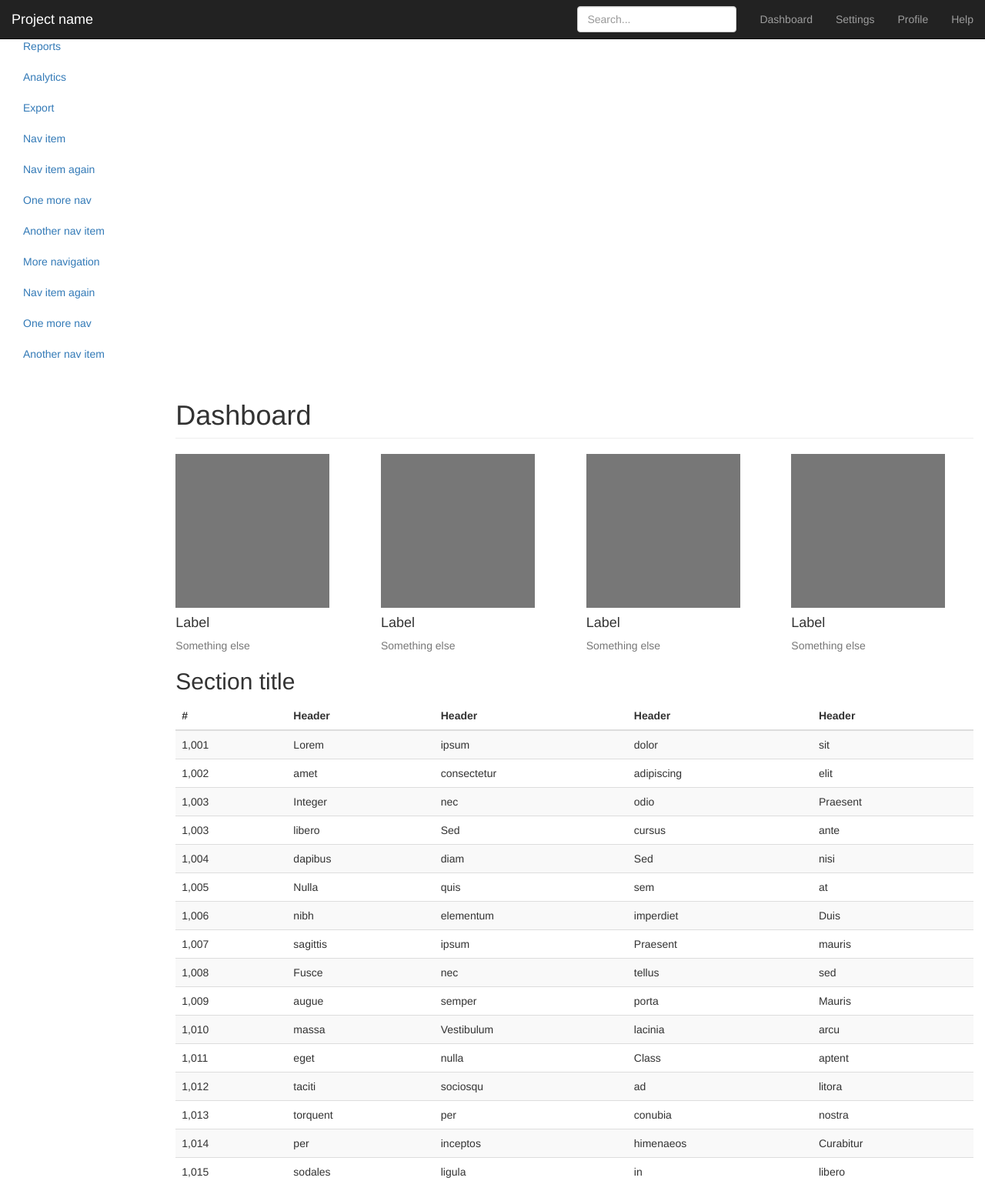
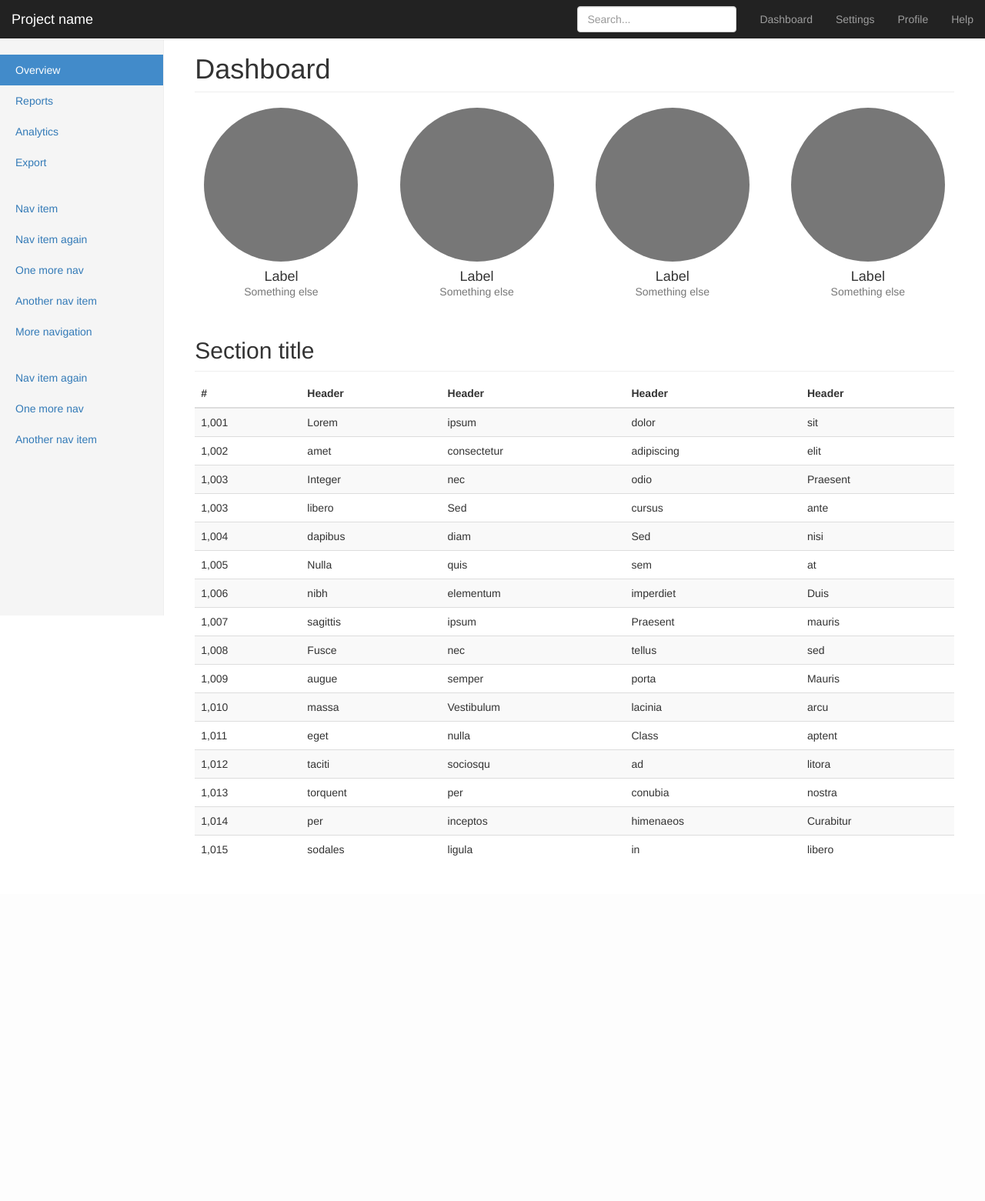
Before and after one commit to 122498205/testplatform, a Django app: page /manage/ in a window 1280 px wide. Shown: the whole page at 77% size. After the commit the page ends 1112 px from the top, so only its background shows below. Run offline with Django 3.2, Linux system fonts and the light colour scheme; a user stored in the database is signed in; some libraries are stand-ins or nearby versions.

Commit message:
管理页面

```diff
--- a/testplatfrom/personal/templates/manage.html
+++ b/testplatfrom/personal/templates/manage.html
@@ -1,8 +1,8 @@
 
 <!DOCTYPE html>
-{% load static %}
 <html lang="zh-CN">
   <head>
+    {% load static %}
     <meta charset="utf-8">
     <meta http-equiv="X-UA-Compatible" content="IE=edge">
     <meta name="viewport" content="width=device-width, initial-scale=1">
@@ -17,12 +17,20 @@
     <link href="{% static 'css/bootstrap.min.css' %}" rel="stylesheet">
 
     <!-- IE10 viewport hack for Surface/desktop Windows 8 bug -->
-    <!--<link href="../../assets/css/ie10-viewport-bug-workaround.css" rel="stylesheet">-->
+<!--    <link href="../../assets/css/ie10-viewport-bug-workaround.css" rel="stylesheet">-->
 
-    <!-- Custom styles for thi
-    s template -->
-    <link href="dashboard.css" rel="stylesheet">
+    <!-- Custom styles for this template -->
+    <link href="{% static 'css/dashboard.css' %}" rel="stylesheet">
 
+    <!-- Just for debugging purposes. Don't actually copy these 2 lines! -->
+    <!--[if lt IE 9]><<script src="../../assets/js/ie8-responsive-file-warning.js"></script>-->
+<!--    <script src="../../assets/js/ie-emulation-modes-warning.js"></script>-->
+
+    <!-- HTML5 shim and Respond.js for IE8 support of HTML5 elements and media queries -->
+    <!--[if lt IE 9]>
+    <script src="https://cdn.bootcss.com/html5shiv/3.7.3/html5shiv.min.js"></script>-->
+<!--      <script src="https://cdn.bootcss.com/respond.js/1.4.2/respond.min.js"></script>-->
+    <![endif]-->
   </head>
 
   <body>
@@ -235,11 +243,12 @@
     <!-- Bootstrap core JavaScript
     ================================================== -->
     <!-- Placed at the end of the document so the pages load faster -->
-    <script src="https://cdn.bootcss.com/jquery/1.12.4/jquery.min.js"></script>
+    <script src="{% static 'js/jquery.min.js' %}"></script>
     <script>window.jQuery || document.write('<script src="../../assets/js/vendor/jquery.min.js"><\/script>')</script>
     <script src="{% static 'js/bootstrap.min.js' %}"></script>
     <!-- Just to make our placeholder images work. Don't actually copy the next line! -->
-    <script src="../../assets/js/vendor/holder.min.js"></script>
-
+<!--    <script src="../../assets/js/vendor/holder.min.js"></script>-->
+    <!-- IE10 viewport hack for Surface/desktop Windows 8 bug -->
+<!--    <script src="../../assets/js/ie10-viewport-bug-workaround.js"></script>-->
   </body>
 </html>
--- /dev/null
+++ b/testplatfrom/static/css/dashboard.css
@@ -0,0 +1,105 @@
+/*
+ * Base structure
+ */
+
+/* Move down content because we have a fixed navbar that is 50px tall */
+body {
+  padding-top: 50px;
+}
+
+
+/*
+ * Global add-ons
+ */
+
+.sub-header {
+  padding-bottom: 10px;
+  border-bottom: 1px solid #eee;
+}
+
+/*
+ * Top navigation
+ * Hide default border to remove 1px line.
+ */
+.navbar-fixed-top {
+  border: 0;
+}
+
+/*
+ * Sidebar
+ */
+
+/* Hide for mobile, show later */
+.sidebar {
+  display: none;
+}
+@media (min-width: 768px) {
+  .sidebar {
+    position: fixed;
+    top: 51px;
+    bottom: 0;
+    left: 0;
+    z-index: 1000;
+    display: block;
+    padding: 20px;
+    overflow-x: hidden;
+    overflow-y: auto; /* Scrollable contents if viewport is shorter than content. */
+    background-color: #f5f5f5;
+    border-right: 1px solid #eee;
+  }
+}
+
+/* Sidebar navigation */
+.nav-sidebar {
+  margin-right: -21px; /* 20px padding + 1px border */
+  margin-bottom: 20px;
+  margin-left: -20px;
+}
+.nav-sidebar > li > a {
+  padding-right: 20px;
+  padding-left: 20px;
+}
+.nav-sidebar > .active > a,
+.nav-sidebar > .active > a:hover,
+.nav-sidebar > .active > a:focus {
+  color: #fff;
+  background-color: #428bca;
+}
+
+
+/*
+ * Main content
+ */
+
+.main {
+  padding: 20px;
+}
+@media (min-width: 768px) {
+  .main {
+    padding-right: 40px;
+    padding-left: 40px;
+  }
+}
+.main .page-header {
+  margin-top: 0;
+}
+
+
+/*
+ * Placeholder dashboard ideas
+ */
+
+.placeholders {
+  margin-bottom: 30px;
+  text-align: center;
+}
+.placeholders h4 {
+  margin-bottom: 0;
+}
+.placeholder {
+  margin-bottom: 20px;
+}
+.placeholder img {
+  display: inline-block;
+  border-radius: 50%;
+}
```
Also changed, not shown: testplatfrom/db.sqlite3, testplatfrom/static/js/jquery.js (renamed from testplatfrom/static/css/jquery.js), testplatfrom/static/js/jquery.min.js (renamed from testplatfrom/static/css/jquery.min.js).
